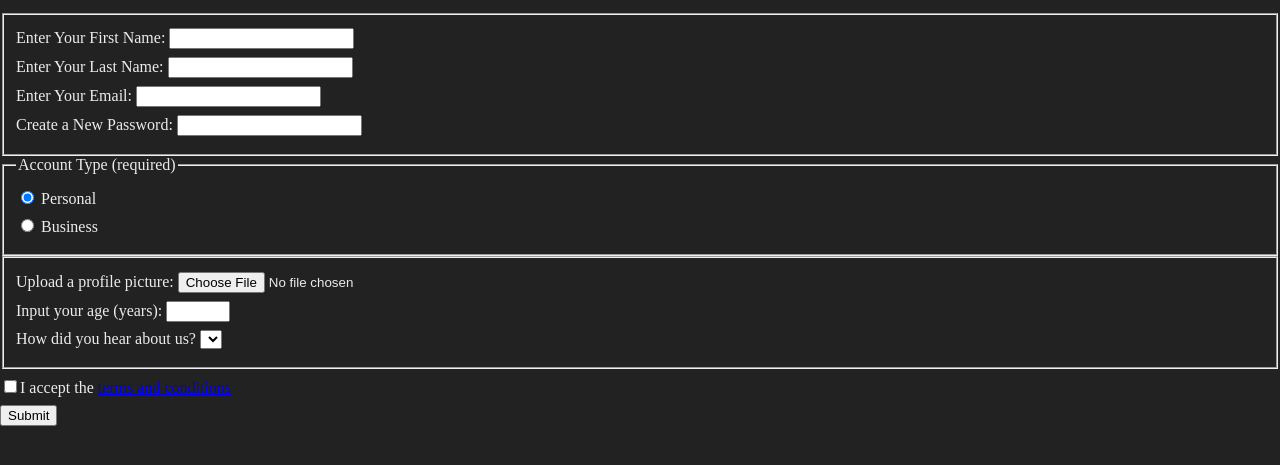
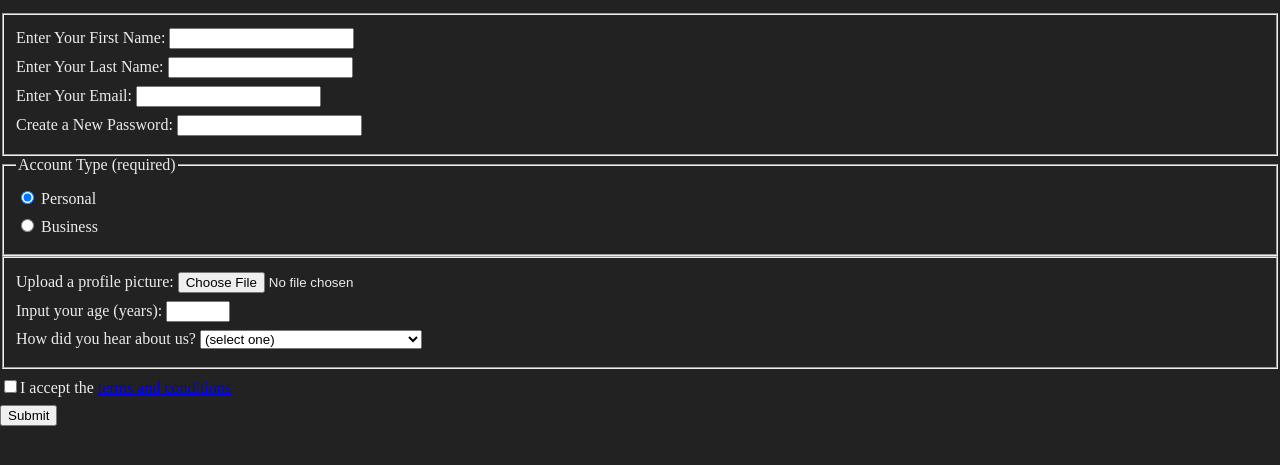
Before and after one commit to smendoza94/fcc-regristration-form, a plain HTML site: page index.html in a window 1280 px wide. Shown: the part 101-566 px from the top of the page. Drawn offline with Linux system fonts and the light colour scheme.

Commit message:
options for dropdown

```diff
--- a/index.html
+++ b/index.html
@@ -26,11 +26,11 @@
             <label>Input your age (years): <input type="number" min="13" max="120" /></label>
             <label>How did you hear about us?
                 <select>
-                  <option></option>
-                  <option></option>
-                  <option></option>
-                  <option></option>
-                  <option></option>
+                  <option>(select one)</option>
+                  <option>freeCodeCamp News</option>
+                  <option>freeCodeCamp YouTube Channel</option>
+                  <option>freeCodeCamp Forum</option>
+                  <option>Other</option>
                 </select>
             </label>
         </fieldset>
```
